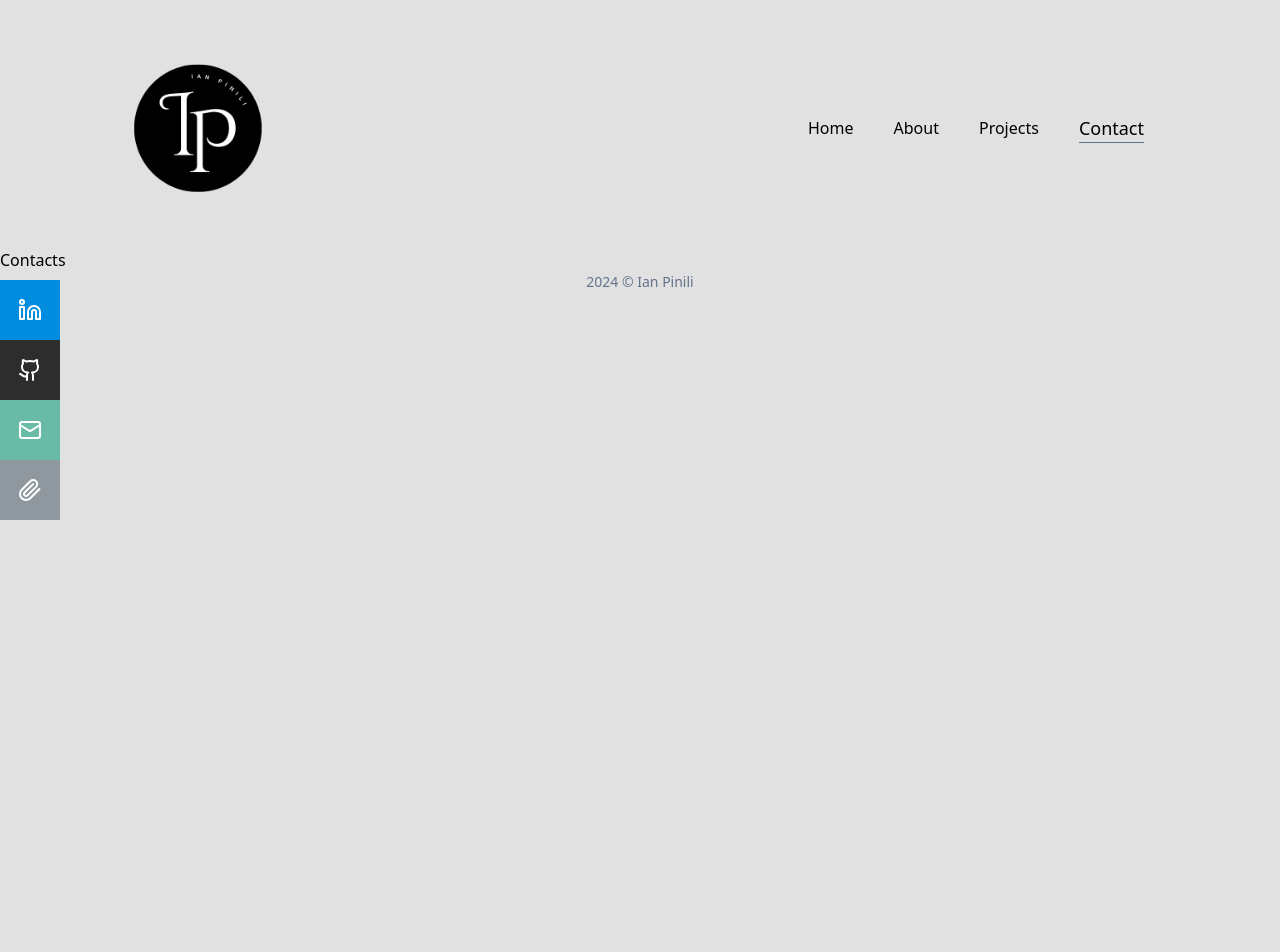
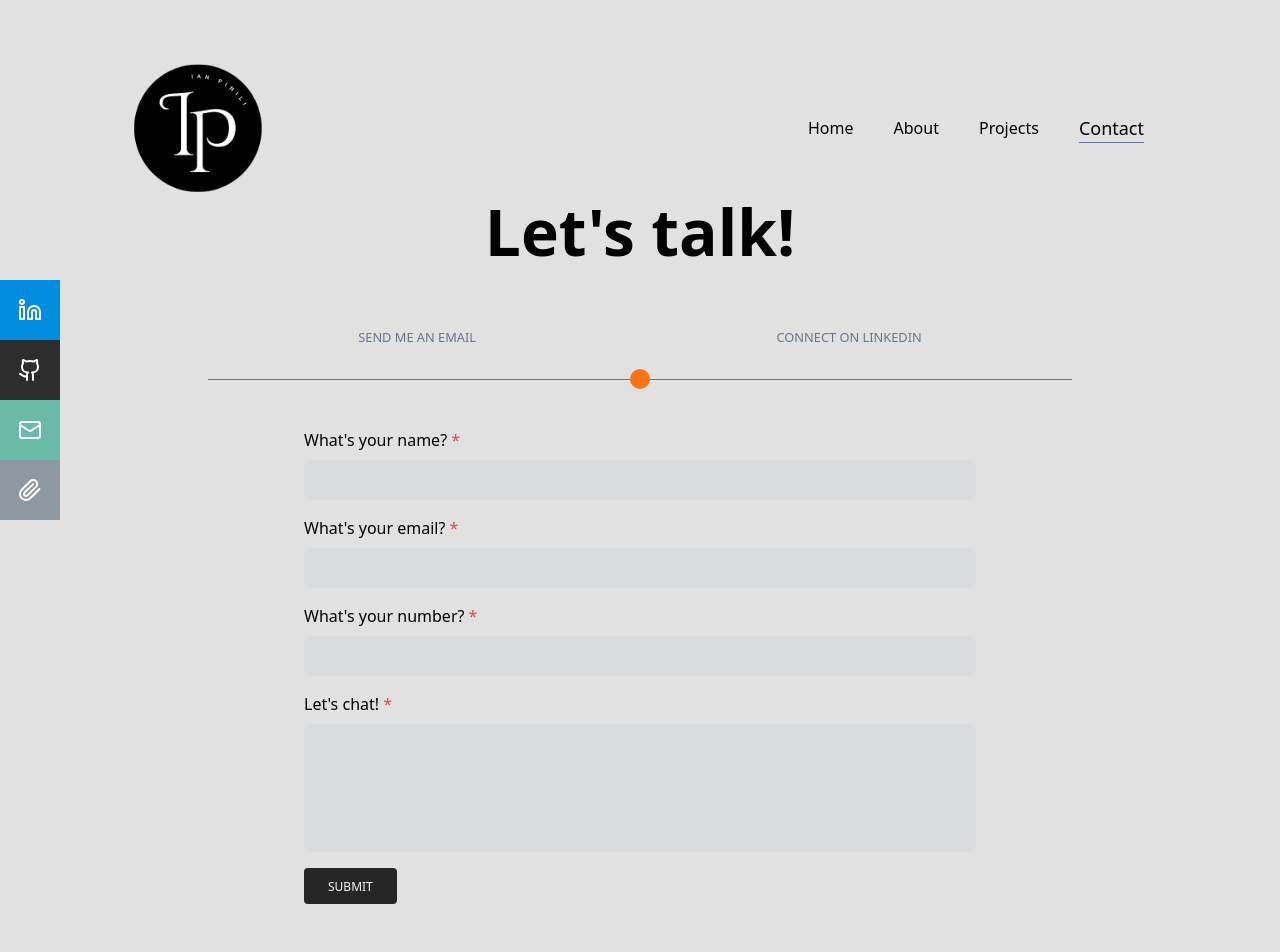
Before and after one commit to gianpinili/my-portfolio, a React (Vite) app: page /contacts in a window 1280 px wide. Shown: the top 952 px of the page. Before the commit the page ends 800 px from the top, so only its background shows below. Built offline with nearby package versions, Linux system fonts and the light colour scheme.

Commit message:
add contact structure/style

```diff
--- a/src/components/Contacts.tsx
+++ b/src/components/Contacts.tsx
@@ -1,8 +1,79 @@
-
 function Contacts() {
   return (
-    <div>Contacts</div>
-  )
+    <div className="my-0 mx-16 md:my-[-2rem]  md:mx-12 md:px-[6rem] mb-[5vh] md:mb-[10vh] lg:my-[-2rem] lg:mb-[9vh] lg:px-[8rem] xl:px-[10rem] xl:my-[-3rem] xl:mb-[7vh] 2xl:px-[18rem]">
+      <h1 className="text-5xl font-bold text-center mb-8 lg:text-[3.5rem] lg:mb-10 xl:text-[4rem] xl:mb-16">
+        Let's talk!
+      </h1>
+      <div className="flex justify-between mb-8 md:justify-around">
+        <a
+          href="mailto:gianpinili@gmail.com"
+          className="text-[.8rem] uppercase text-active hover:text-[.85rem] duration-200"
+        >
+          Send me an Email
+        </a>
+        <a
+          href="https://www.linkedin.com/in/ianpinili/"
+          target="_blank"
+          className="text-[.8rem] uppercase text-active hover:text-[.85rem] duration-200"
+        >
+          Connect on LinkedIn
+        </a>
+      </div>
+      <div className="w-full h-[1px] bg-active flex justify-center relative mb-12">
+        <div className="w-[20px] h-[20px] bg-primary absolute top-[-10px] rounded-full"></div>
+      </div>
+      <form className="flex flex-col gap-4 xl:px-[6rem]">
+        <div className="flex flex-col gap-2">
+          <label htmlFor="name">
+            What's your name? <span className="text-red-500">*</span>
+          </label>
+          <input
+            className="bg-slate-400 p-2 bg-opacity-10 rounded-md focus:outline-none focus:border-primary focus:border-solid focus:border-[1px]"
+            type="text"
+            name="name"
+            id="name"
+          />
+        </div>
+        <div className="flex flex-col gap-2">
+          <label htmlFor="email">
+            What's your email? <span className="text-red-500">*</span>
+          </label>
+          <input
+            className="bg-slate-400 p-2 bg-opacity-10 rounded-md focus:outline-none  focus:border-primary focus:border-solid focus:border-[1px]"
+            type="text"
+            name="email"
+            id="email"
+          />
+        </div>
+        <div className="flex flex-col gap-2">
+          <label htmlFor="number">
+            What's your number? <span className="text-red-500">*</span>
+          </label>
+          <input
+            className="bg-slate-400 p-2 bg-opacity-10 rounded-md focus:outline-none  focus:border-primary focus:border-solid focus:border-[1px]"
+            type="text"
+            name="number"
+            id="number"
+          />
+        </div>
+        <div className="flex flex-col gap-2">
+          <label htmlFor="message">
+            Let's chat! <span className="text-red-500">*</span>
+          </label>
+          <textarea
+            className="bg-slate-400 p-2 bg-opacity-10 rounded-md resize-none h-[8rem] focus:outline-none  focus:border-primary focus:border-solid focus:border-[1px]"
+            name="message"
+            id="message"
+          ></textarea>
+        </div>
+        <div>
+          <button className="rounded bg-neutral-800 px-6 pb-2 pt-2.5 text-xs font-medium uppercase leading-normal text-neutral-50 shadow-dark-3 transition duration-150 ease-in-out hover:bg-neutral-700 hover:shadow-dark-2 focus:bg-neutral-700 focus:shadow-dark-2 focus:outline-none focus:ring-0 active:bg-neutral-900 active:shadow-dark-2 motion-reduce:transition-none dark:shadow-black/30 dark:hover:shadow-dark-strong dark:focus:shadow-dark-strong dark:active:shadow-dark-strong">
+            Submit
+          </button>
+        </div>
+      </form>
+    </div>
+  );
 }
 
-export default Contacts
+export default Contacts;
--- a/src/components/Home.tsx
+++ b/src/components/Home.tsx
@@ -1,6 +1,6 @@
 import { useEffect, useState, useMemo } from "react";
 import { Link } from "react-router-dom";
-import { Download } from "lucide-react";
+import { Download, MessageSquareMore } from "lucide-react";
 
 function Home() {
   const [text, setText] = useState("");
@@ -61,6 +61,11 @@ function Home() {
           </Link>
         </div>
       </div>
+      <div className="flex justify-center absolute right-20 bottom-32 items-center bg-[#c2c2c1] p-[1rem] rounded-full">
+        <Link to={"/contacts"}>
+          <MessageSquareMore className="w-[2rem] h-[2rem] text-active hover:text-[#494545] duration-200 cursor-pointer hover:animate-pulse hover:w-[2.25rem] hover:h-[2.25rem]" />
+        </Link>
+      </div>
     </>
   );
 }
--- a/src/components/Nav.tsx
+++ b/src/components/Nav.tsx
@@ -101,7 +101,7 @@ function Nav() {
       </nav>
       {/* Menu for mobile view */}
       {showMenu && (
-        <div className="md:hidden">
+        <div className={`md:hidden mb-8 ${showMenu ? "show" : ""}`}>
           <Link to="/">
             <p
               className={`block mb-2 text-3xl border-b mx-12 py-3 ${
--- a/src/index.css
+++ b/src/index.css
@@ -5,3 +5,21 @@
 body {
   background-color: #e1e1e1;
 }
+
+.md\\hidden {
+  display: none;
+}
+
+.show {
+  display: block;
+  animation: MobileNavSlideIn 0.6s ease forwards;
+}
+
+@keyframes MobileNavSlideIn {
+  from {
+    transform: translateX(100%);
+  }
+  to {
+    transform: translateX(0);
+  }
+}
```
Also changed, not shown: src/components/About.tsx (+2 -5 lines).
